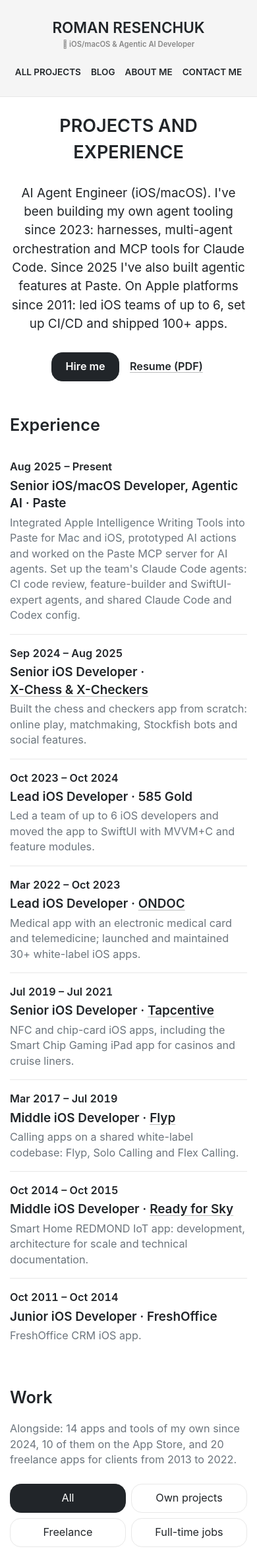
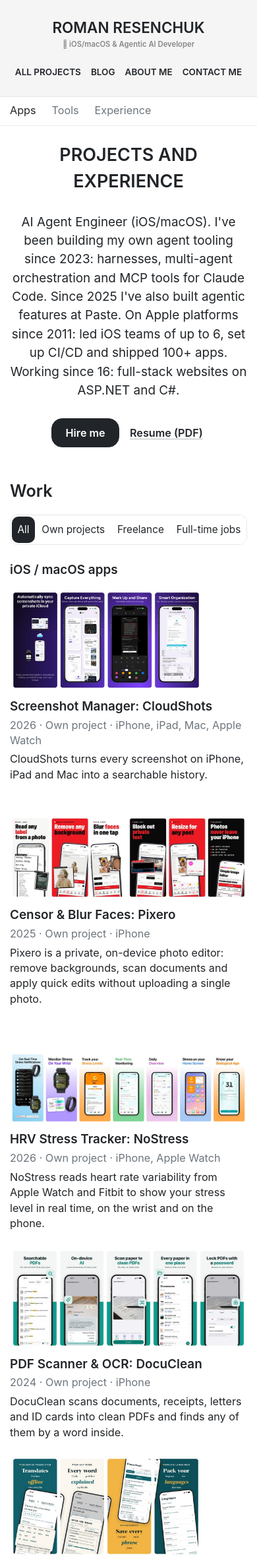
Before and after one commit to romacv/romacv, a PHP site: page /projects.html in a window 390 px wide. Shown: the top 2360 px of the page at 66% size. Run offline with PHP 8.4, Linux system fonts and the light colour scheme; some libraries are stand-ins or nearby versions.

Commit message:
Projects page: apps in one iOS / macOS group across all years, tools apart, one-row filter, sticky section index, Experience below Work with company logos, Paste role rewritten, intro adds full-stack work since 16

```diff
--- a/css/style.css
+++ b/css/style.css
@@ -2791,6 +2791,62 @@ main section.contactme .contact-links img {
 main section.projects {
   padding-top: 24px;
 }
+main nav.page-index {
+  position: sticky;
+  top: 0;
+  z-index: 10;
+  height: 48px;
+  background-color: rgba(255, 255, 255, 0.92);
+  -webkit-backdrop-filter: blur(12px);
+  backdrop-filter: blur(12px);
+  border-bottom: 1px solid #e8e8e8;
+}
+main nav.page-index .container {
+  display: flex;
+  align-items: center;
+  gap: 24px;
+  height: 100%;
+  overflow-x: auto;
+  white-space: nowrap;
+  scrollbar-width: none;
+}
+main nav.page-index .container::-webkit-scrollbar {
+  display: none;
+}
+main nav.page-index a {
+  flex-shrink: 0;
+  font-size: 0.9rem;
+  line-height: 1.2;
+  color: #6c757d;
+  text-decoration: none;
+}
+main nav.page-index a[aria-current="true"] {
+  color: #212529;
+}
+main nav.page-index a:focus-visible {
+  outline: 2px solid #212529;
+  outline-offset: 4px;
+}
+@media (hover: hover) and (pointer: fine) {
+  main nav.page-index a:hover {
+    color: #212529;
+  }
+}
+@media (max-width: 575px) {
+  main nav.page-index {
+    height: 44px;
+  }
+}
+main section.projects .work-group,
+main section.projects h3.section-title {
+  scroll-margin-top: 64px;
+}
+@media (max-width: 575px) {
+  main section.projects .work-group,
+  main section.projects h3.section-title {
+    scroll-margin-top: 60px;
+  }
+}
 main section.projects .intro {
   text-align: center;
   margin-bottom: 48px;
@@ -2889,6 +2945,11 @@ main section.projects .experience li + li {
     border-top: 0;
   }
 }
+@media (min-width: 576px) and (max-width: 991px) {
+  main section.projects .exp-year {
+    padding-top: 9px;
+  }
+}
 main section.projects .exp-year {
   font-size: 0.9rem;
   font-weight: 600;
@@ -2899,7 +2960,21 @@ main section.projects .exp-year {
 main section.projects .exp-body {
   min-width: 0;
 }
+main section.projects .exp-head {
+  display: flex;
+  align-items: center;
+  gap: 12px;
+  margin-bottom: 4px;
+}
+main section.projects .exp-logo {
+  flex-shrink: 0;
+  width: 40px;
+  height: 40px;
+  border: 1px solid #e8e8e8;
+  border-radius: 9px;
+}
 main section.projects .exp-title {
+  min-width: 0;
   margin: 0;
   font-size: 1.05rem;
   font-weight: 600;
@@ -2930,17 +3005,8 @@ main section.projects .exp-text {
 main section.projects .nowrap {
   white-space: nowrap;
 }
-main section.projects h3.work-title {
-  margin-top: 48px;
-}
-main section.projects .alongside:empty {
-  display: none;
-}
-main section.projects .alongside {
-  margin: 0 0 24px;
-  font-size: 0.9rem;
-  line-height: 1.45;
-  color: #6c757d;
+main section.projects h3.experience-title {
+  margin-top: 56px;
 }
 main section.projects .work-group + .work-group {
   margin-top: 40px;
@@ -3026,17 +3092,29 @@ main section.projects a.project-card:focus-visible {
 }
 main section.projects .kind-filters {
   display: flex;
-  flex-wrap: wrap;
-  justify-content: flex-start;
-  gap: 8px;
+  flex-wrap: nowrap;
+  gap: 2px;
+  width: -moz-fit-content;
+  width: fit-content;
+  max-width: 100%;
   margin-bottom: 24px;
+  padding: 2px;
+  overflow-x: auto;
+  border: 1px solid #e8e8e8;
+  border-radius: 12px;
+  background-color: #fff;
+  scrollbar-width: none;
+}
+main section.projects .kind-filters::-webkit-scrollbar {
+  display: none;
 }
 main section.projects .kind-filters button {
-  min-height: 44px;
-  padding: 0 1.25em;
-  border: 1px solid #e8e8e8;
-  border-radius: 1em;
-  background-color: #fff;
+  flex-shrink: 0;
+  min-height: 40px;
+  padding: 0 1em;
+  border: 0;
+  border-radius: 10px;
+  background-color: transparent;
   color: #212529;
   font: inherit;
   font-size: 0.9rem;
@@ -3049,23 +3127,21 @@ main section.projects .kind-filters button {
   transition: all 0.3s ease;
 }
 @media (max-width: 575px) {
-  main section.projects .kind-filters {
-    display: grid;
-    grid-template-columns: repeat(2, minmax(0, 1fr));
+  main section.projects .kind-filters button {
+    padding: 0 0.55em;
+    font-size: 0.85rem;
   }
 }
 main section.projects .kind-filters button:hover {
-  border-color: #7ec9ab;
   color: #7ec9ab;
 }
 main section.projects .kind-filters button[aria-pressed="true"] {
-  border-color: #212529;
   background-color: #212529;
   color: #fff;
 }
 main section.projects .kind-filters button:focus-visible {
   outline: 2px solid #212529;
-  outline-offset: 2px;
+  outline-offset: -2px;
 }
 .kind-tag {
   display: inline-block;
--- a/data.json
+++ b/data.json
@@ -3,6 +3,7 @@
         "telegramcheckers": {
             "title": "Telegram Checkers",
             "kind": "own",
+            "type": "tool",
             "desc": "Checkers inside Telegram: invite a friend from any chat with one card and play in a fullscreen Mini App, or play the built-in bot. Friends can watch a game live as spectators, and a player who left gets a message when it is their move. Board styles and hint packs are sold for Telegram Stars; Russian and English follow the Telegram language. The checkers engine and the bot opponent are written from scratch. Hosted on Cloudflare Workers with a D1 database.",
             "link": "https://t.me/shashki_v_chate_bot",
             "platforms": "Telegram bot and Mini App",
@@ -22,6 +23,7 @@
         "marcus": {
             "title": "Marcus: Second Brain",
             "kind": "own",
+            "type": "tool",
             "desc": "A remote MCP memory server that lets Claude, ChatGPT and Perplexity save, search and recall notes that live only in the user's own private GitHub repository, never on Marcus's servers. Open source so anyone can verify that claim by reading the code. Built as a Cloudflare Worker with a full OAuth and vault-provisioning flow.",
             "link": "https://github.com/romacv/marcus-source-code",
             "platforms": "Remote MCP server",
@@ -31,6 +33,7 @@
         "claudestatusline": {
             "title": "Claude Code Plan Usage Statusline",
             "kind": "own",
+            "type": "tool",
             "desc": "A status line for Claude Code that reads the real server-side rate-limit data straight from the CLI's own stdin, not a local token estimate, and shows model, context, 5-hour and weekly plan headroom, git state, active goals and loops. Ships with a Stop hook that keeps the fallback cache fresh with zero extra permission prompts. Written in Ruby, 8+ stars on GitHub.",
             "link": "https://github.com/romacv/claude-plan-usage-statusline",
             "platforms": "Claude Code",
@@ -91,6 +94,7 @@
         "usageguard": {
             "title": "Claude Usage Guard",
             "kind": "own",
+            "type": "tool",
             "desc": "A plan-usage guardrail for Claude Code that stands a long-running session down before it hits its rate limit, checkpoints the task and goal, and wakes itself with a one-shot cron when the window resets. Built from Claude Code's own primitives: a Stop hook, a skill and a cron. It fails open, so a missing cache never blocks work.",
             "link": "https://github.com/romacv/claude-usage-guard",
             "platforms": "Claude Code",
--- a/projects.html
+++ b/projects.html
@@ -33,7 +33,7 @@
     <link rel="icon" href="/favicon.ico" sizes="any">
     <link rel="apple-touch-icon" href="/apple-touch-icon.png">
     <link rel="alternate" type="text/plain" href="/llms.txt" title="LLM-readable profile summary">
-    <link rel="stylesheet" href="css/style.css?v=20261117b">
+    <link rel="stylesheet" href="css/style.css?v=20261117c">
     <title>Projects | Roman Resenchuk | iOS/macOS &amp; Agentic AI Developer</title>
     <script type="module" src="firebase-analytics.js"></script>
 </head>
@@ -58,78 +58,108 @@
     </header>
 
     <main>
+        <nav class="page-index" aria-label="On this page">
+            <div class="container">
+                <a href="#apps">Apps</a>
+                <a href="#tools">Tools</a>
+                <a href="#experience">Experience</a>
+            </div>
+        </nav>
         <div class="container">
             <section class="projects">
                 <h2>Projects and experience</h2>
                 <div class="intro">
-                    <p class="lead">AI Agent Engineer (iOS/macOS). I've been building my own agent tooling since 2023: harnesses, multi-agent orchestration and MCP tools for Claude Code. Since 2025 I've also built agentic features at Paste. On Apple platforms since 2011: led iOS teams of up to 6, set up CI/CD and shipped 100+ apps.</p>
+                    <p class="lead">AI Agent Engineer (iOS/macOS). I've been building my own agent tooling since 2023: harnesses, multi-agent orchestration and MCP tools for Claude Code. Since 2025 I've also built agentic features at Paste. On Apple platforms since 2011: led iOS teams of up to 6, set up CI/CD and shipped 100+ apps. Working since 16: full-stack websites on ASP.NET and C#.</p>
                     <div class="actions">
                         <a class="btn-primary" href="/projects/contact">Hire me</a>
                         <a class="btn-secondary" href="/Roman_Resenchuk_Senior_Software_Engineer_Resume.pdf">Resume (PDF)</a>
                     </div>
                 </div>
-                <h3 class="section-title">Experience</h3>
+                <h3 class="section-title work-title">Work</h3>
+                <div id="projects-container"></div>
+                <h3 id="experience" class="section-title experience-title">Experience</h3>
                 <ol id="experience-list" class="experience">
                     <li>
                         <span class="exp-year">Aug 2025 – Present</span>
                         <div class="exp-body">
+                            <div class="exp-head">
+                                <img class="exp-logo" src="img/logos/paste-app-icon.png?v=20261117" alt="" width="40" height="40" loading="lazy">
                                 <h4 class="exp-title">Senior iOS/macOS Developer, Agentic AI&nbsp;· Paste</h4>
-                            <p class="exp-text">Integrated Apple Intelligence Writing Tools into Paste for Mac and iOS, prototyped AI actions and worked on the Paste MCP server for AI agents. Set up the team's Claude Code agents: CI code review, feature-builder and SwiftUI-expert agents, and shared Claude Code and Codex config.</p>
+                            </div>
+                            <p class="exp-text">Led the Paste 6 redesign in Liquid Glass for macOS 26, iOS 26 and iPadOS 26, then shipped the AI features on top of it: Apple Intelligence writing tools with tones, Power Search with text recognition, Intelligent Clipboard suggestions, iPhone Duo support and the Paste Stack redesign. Brought agentic development to the team: Claude Code agents for CI code review, feature building and SwiftUI, with shared Claude Code and Codex config.</p>
                         </div>
                     </li>
                     <li>
                         <span class="exp-year">Sep 2024 – Aug 2025</span>
                         <div class="exp-body">
+                            <div class="exp-head">
+                                <img class="exp-logo" src="img/logos/x-chess-app-icon.png?v=20261117" alt="" width="40" height="40" loading="lazy">
                                 <h4 class="exp-title">Senior iOS Developer&nbsp;· <a href="project?name=xchess"><span class="nowrap">X-Chess &amp; X-Checkers</span></a></h4>
+                            </div>
                             <p class="exp-text">Built the chess and checkers app from scratch: online play, matchmaking, Stockfish bots and social features.</p>
                         </div>
                     </li>
                     <li>
                         <span class="exp-year">Oct 2023 – Oct 2024</span>
                         <div class="exp-body">
+                            <div class="exp-head">
+                                <img class="exp-logo" src="img/logos/gold-585-app-icon.png?v=20261117" alt="" width="40" height="40" loading="lazy">
                                 <h4 class="exp-title">Lead iOS Developer&nbsp;· 585 Gold</h4>
+                            </div>
                             <p class="exp-text">Led a team of up to 6 iOS developers and moved the app to SwiftUI with MVVM+C and feature modules.</p>
                         </div>
                     </li>
                     <li>
                         <span class="exp-year">Mar 2022 – Oct 2023</span>
                         <div class="exp-body">
+                            <div class="exp-head">
+                                <img class="exp-logo" src="img/logos/ondoc-app-icon.png?v=20261117" alt="" width="40" height="40" loading="lazy">
                                 <h4 class="exp-title">Lead iOS Developer&nbsp;· <a href="project?name=ondoc">ONDOC</a></h4>
+                            </div>
                             <p class="exp-text">Medical app with an electronic medical card and telemedicine; launched and maintained 30+ white-label iOS apps.</p>
                         </div>
                     </li>
                     <li>
                         <span class="exp-year">Jul 2019 – Jul 2021</span>
                         <div class="exp-body">
+                            <div class="exp-head">
+                                <img class="exp-logo" src="img/logos/tapcentive-icon.png?v=20261117" alt="" width="40" height="40" loading="lazy">
                                 <h4 class="exp-title">Senior iOS Developer&nbsp;· <a href="project?name=tapcentive">Tapcentive</a></h4>
+                            </div>
                             <p class="exp-text">NFC and chip-card iOS apps, including the Smart Chip Gaming iPad app for casinos and cruise liners.</p>
                         </div>
                     </li>
                     <li>
                         <span class="exp-year">Mar 2017 – Jul 2019</span>
                         <div class="exp-body">
+                            <div class="exp-head">
+                                <img class="exp-logo" src="img/logos/flyp-app-icon.png?v=20261117" alt="" width="40" height="40" loading="lazy">
                                 <h4 class="exp-title">Middle iOS Developer&nbsp;· <a href="project?name=solo">Flyp</a></h4>
+                            </div>
                             <p class="exp-text">Calling apps on a shared white-label codebase: Flyp, Solo Calling and Flex Calling.</p>
                         </div>
                     </li>
                     <li>
                         <span class="exp-year">Oct 2014 – Oct 2015</span>
                         <div class="exp-body">
+                            <div class="exp-head">
+                                <img class="exp-logo" src="img/logos/ready-for-sky-app-icon.png?v=20261117" alt="" width="40" height="40" loading="lazy">
                                 <h4 class="exp-title">Middle iOS Developer&nbsp;· <a href="project?name=readyforsky">Ready for Sky</a></h4>
+                            </div>
                             <p class="exp-text">Smart Home REDMOND IoT app: development, architecture for scale and technical documentation.</p>
                         </div>
                     </li>
                     <li>
                         <span class="exp-year">Oct 2011 – Oct 2014</span>
                         <div class="exp-body">
+                            <div class="exp-head">
+                                <img class="exp-logo" src="img/logos/freshoffice-icon.png?v=20261117" alt="" width="40" height="40" loading="lazy">
                                 <h4 class="exp-title">Junior iOS Developer&nbsp;· FreshOffice</h4>
+                            </div>
                             <p class="exp-text">FreshOffice CRM iOS app.</p>
                         </div>
                     </li>
                 </ol>
-                <h3 class="section-title work-title">Work</h3>
-                <p id="experience-alongside" class="alongside"></p>
-                <div id="projects-container"></div>
             </section>
             <hr>
         </div>
@@ -140,7 +170,7 @@
     <script>
         document.getElementById('current-year').textContent = new Date().getFullYear();
     </script>
-    <script src="script.js?v=20261117b"></script>
+    <script src="script.js?v=20261117c"></script>
 </body>
 
 </html>
```
Also changed, not shown: script.js (+65 -21 lines), img/logos/flyp-app-icon.png (added), img/logos/freshoffice-icon.png (added), img/logos/gold-585-app-icon.png (added), img/logos/ondoc-app-icon.png (added), img/logos/paste-app-icon.png (added), img/logos/ready-for-sky-app-icon.png (added), img/logos/tapcentive-icon.png (added), img/logos/x-chess-app-icon.png (added). Lines whose indentation alone changed are shown as unchanged.
